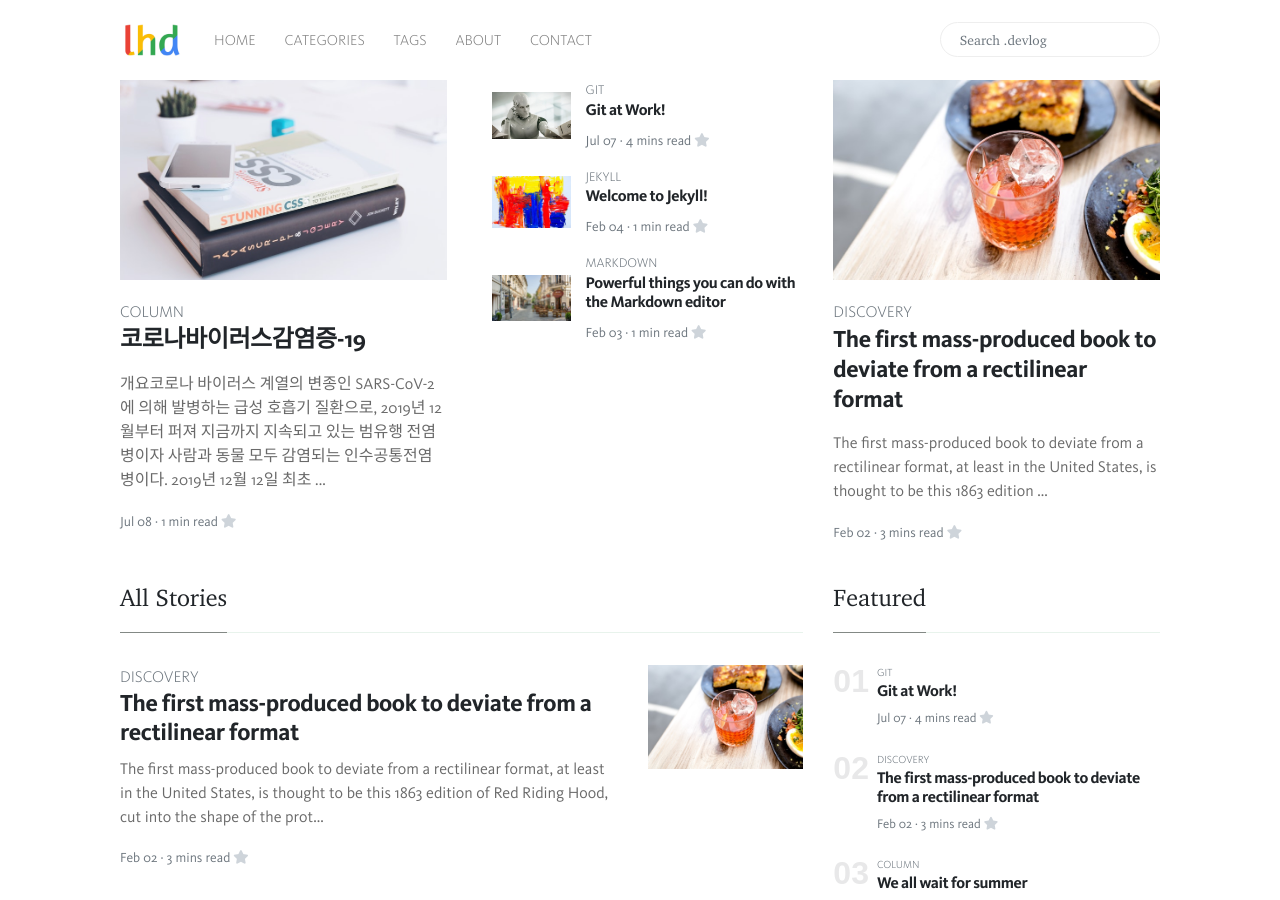
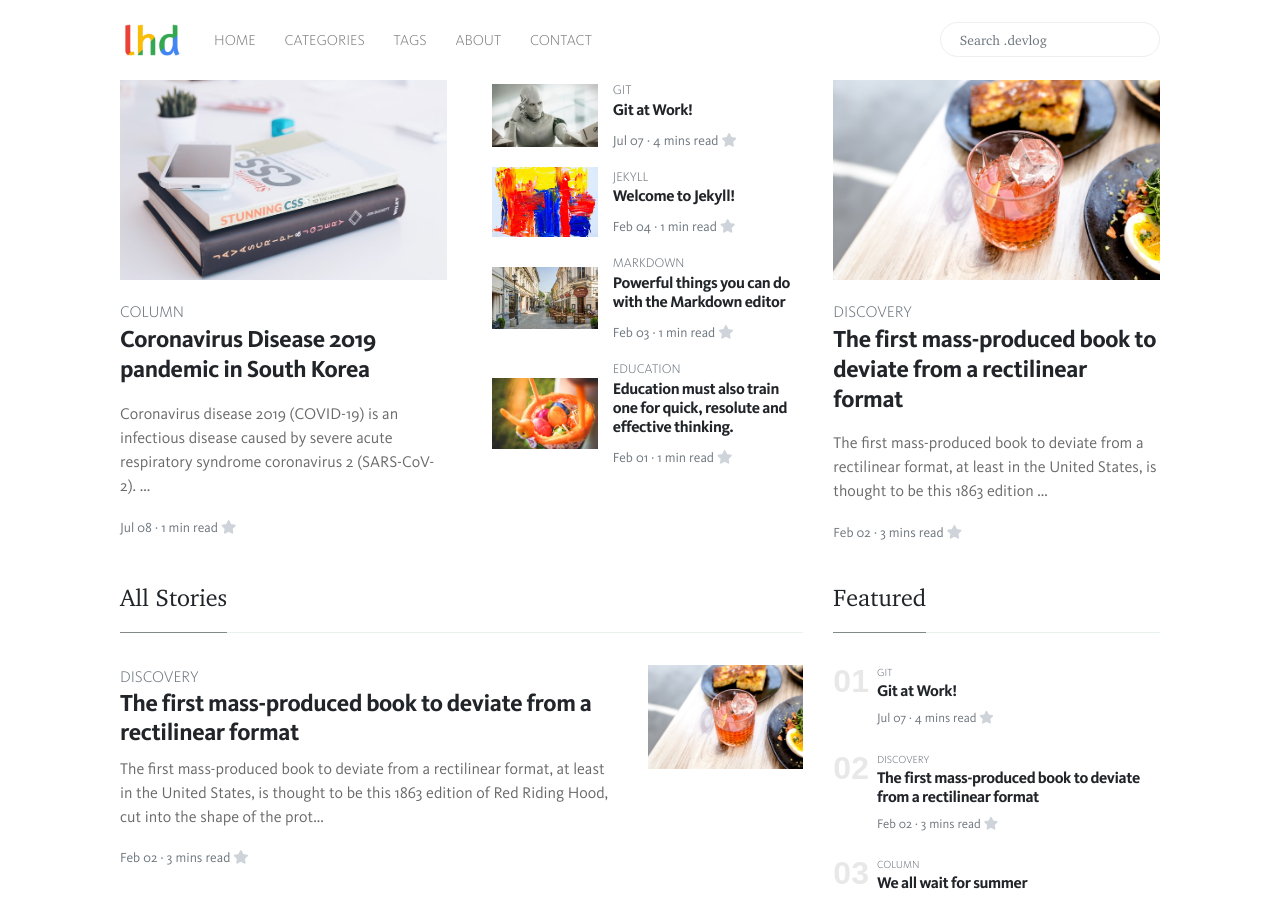
Before and after one commit to hayden-rhee/devlog, a Jekyll site: the page built from index.html, in a window 1280 px wide and 900 px high. Built offline with Jekyll 4.4.1, drawn with Linux system fonts in a browser that asks for light colours; nearby versions of some CDN libraries; some web fonts are replaced; the list of posts is cut into pages by our own code.

Commit message:
automatic commit on 2020-07-08 23:03:49

```diff
--- a/_posts/2020-07-08-corona.markdown
+++ b/_posts/2020-07-08-corona.markdown
@@ -1,12 +1,11 @@
 ---
 layout: post
-title:  "코로나바이러스감염증-19"
+title:  "Coronavirus Disease 2019 pandemic in South Korea"
 categories: [ Column ]
 author: hyeon
 image: assets/images/13.jpg
 ---
-## 개요
-[코로나 바이러스]() 계열의 변종인 [SARS-CoV-2]()에 의해 발병하는 급성 호흡기 질환으로, 2019년 12월부터 퍼져 지금까지 지속되고 있는 [범유행 전염병]()이자 사람과 동물 모두 감염되는 [인수공통전염병]()이다. 2019년 12월 12일 최초 보고 내용에 따르면, 2019년 12월 1일 중국 후베이성 우한시에서 최초로 발생되었다.
+Coronavirus disease 2019 (COVID-19) is an infectious disease caused by severe acute respiratory syndrome coronavirus 2 (SARS-CoV-2). It was first identified in December 2019 in Wuhan, Hubei, China, and has resulted in an ongoing pandemic. The first confirmed case has been traced back to 17 November 2019 in Hubei. As of 8 July 2020, more than 11.7 million cases have been reported across 188 countries and territories, resulting in more than 543,000 deaths. More than 6.41 million people have recovered.
 
 
 2020년 1월부터 본격적으로 중국에서 외부로 퍼지기 시작해 3월 말까지 일부 국가 및 지역을 제외한 지구상 대부분의 나라와 남극을 제외한 모든 대륙으로 확산되며 많은 감염자와 사망자를 기록했다. [세계보건기구](WHO)는 2020년 1월 31일, 국제적 공중보건 비상사태를 선포했고, 2월 28일부로 코로나바이러스감염증-19의 전 세계 위험도를 '매우 높음'으로 격상하였으며, 3월 11일 코로나바이러스감염증-19가 [범유행전염병]임을 선언했다.
--- a/index.html
+++ b/index.html
@@ -55,7 +55,7 @@ description: ".devlog"
         {%- assign second_post = site.posts[1] -%}
         <div class="mb-3 d-flex align-items-center">
                 {% if second_post.image %}
-                <div class="col-md-4">
+                <div class="col-md-5">
                 <a href="{{site.baseurl}}{{second_post.url}}">
                  <img class="w-100" src="{% if second_post.image contains "://" %}{{ second_post.image }}{% else %}{{ second_post.image | absolute_url }}{% endif %}" alt="{{ second_post.title }}">
                 </a>
@@ -87,7 +87,7 @@ description: ".devlog"
         {%- assign third_post = site.posts[2] -%}
         <div class="mb-3 d-flex align-items-center">
                 {% if third_post.image %}
-                <div class="col-md-4">
+                <div class="col-md-5">
                 <a href="{{site.baseurl}}{{third_post.url}}">
                  <img class="w-100" src="{% if third_post.image contains "://" %}{{ third_post.image }}{% else %}{{site.baseurl}}/{{ third_post.image }}{% endif %}" alt="{{ third_post.title }}">
                 </a>
@@ -119,7 +119,7 @@ description: ".devlog"
         {%- assign fourth_post = site.posts[3] -%}
         <div class="mb-3 d-flex align-items-center">
                 {% if fourth_post.image %}
-                <div class="col-md-4">
+                <div class="col-md-5">
                 <a href="{{site.baseurl}}{{fourth_post.url}}">
                 <img class="w-100" src="{% if fourth_post.image contains "://" %}{{ fourth_post.image }}{% else %}{{site.baseurl}}/{{ fourth_post.image }}{% endif %}" alt="{{ fourth_post.title }}">
                 </a>
@@ -146,6 +146,36 @@ description: ".devlog"
                     </small>
                 </div>
             </div>
+          {%- assign sixth_post = site.posts[5] -%}
+          <div class="mb-3 d-flex align-items-center">
+            {% if sixth_post.image %}
+            <div class="col-md-5">
+            <a href="{{site.baseurl}}{{sixth_post.url}}">
+            <img class="w-100" src="{% if sixth_post.image contains "://" %}{{ sixth_post.image }}{% else %}{{site.baseurl}}/{{ sixth_post.image }}{% endif %}" alt="{{ sixth_post.title }}">
+            </a>
+            </div>
+            {% endif %}
+            <div>
+              <p style="margin-bottom: 0;font-weight: 200;text-transform: uppercase;font-size: small;" class="text-muted">
+                  {% for category in sixth_post.categories %}
+                  <a class="text-muted smoothscroll" href="{{site.baseurl}}/categories.html#{{ category | downcase }}">{{ category }}</a><span class="sep"> </span>
+                  {% endfor %}
+              </p>
+                <h2 class="mb-2 h6 font-weight-bold">
+                <a class="text-dark" href="{{site.baseurl}}{{sixth_post.url}}">{{ sixth_post.title }}</a>
+                </h2>
+                <small class="text-muted">
+                    {{ sixth_post.date | date: '%b %d' }} ·
+                    {% assign words = sixth_post.content | number_of_words %}
+                    {% if words < 360 %}
+                      1 min read
+                    {% else %}
+                      {{ words | divided_by:180 }} mins read
+                    {% endif %}
+                    <i class="fa fa-star text-gray"></i>
+                </small>
+            </div>
+        </div>
     </div>
     {%- assign fifth_post = site.posts[4] -%}
     <div class="col-md-4">
```
